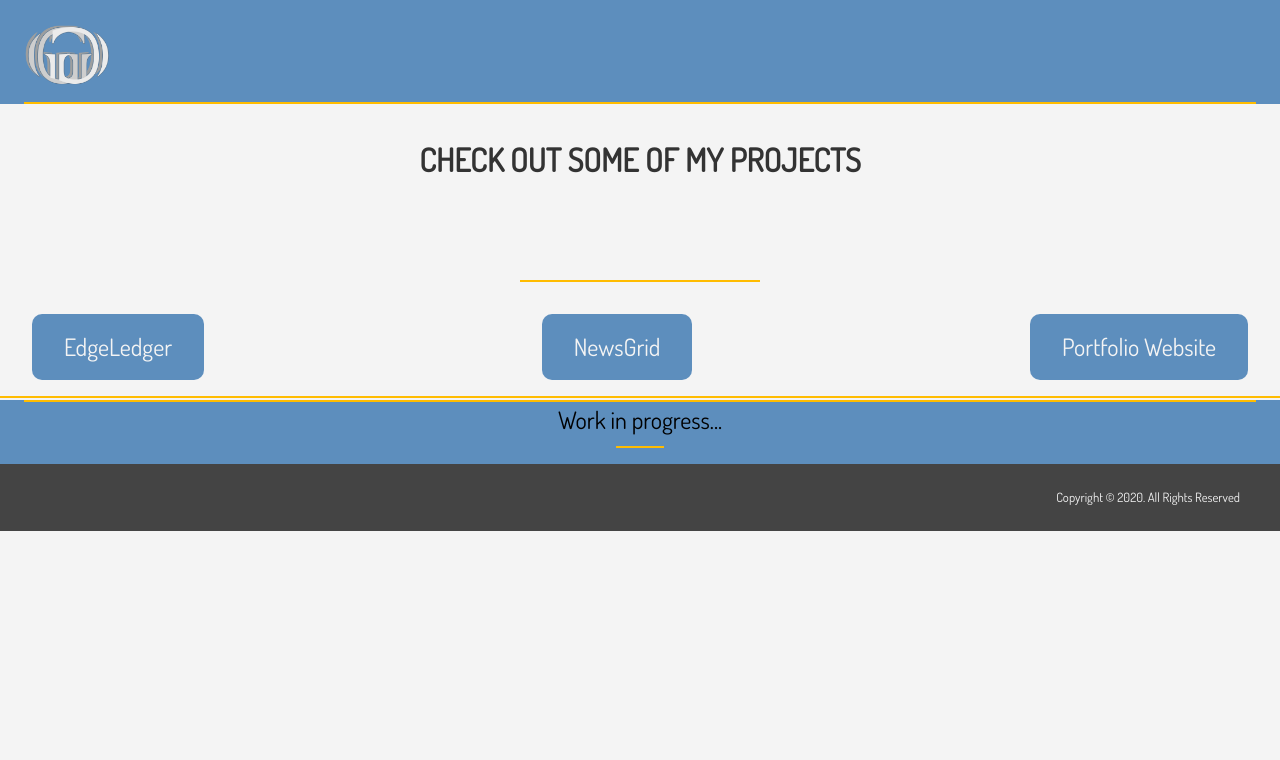
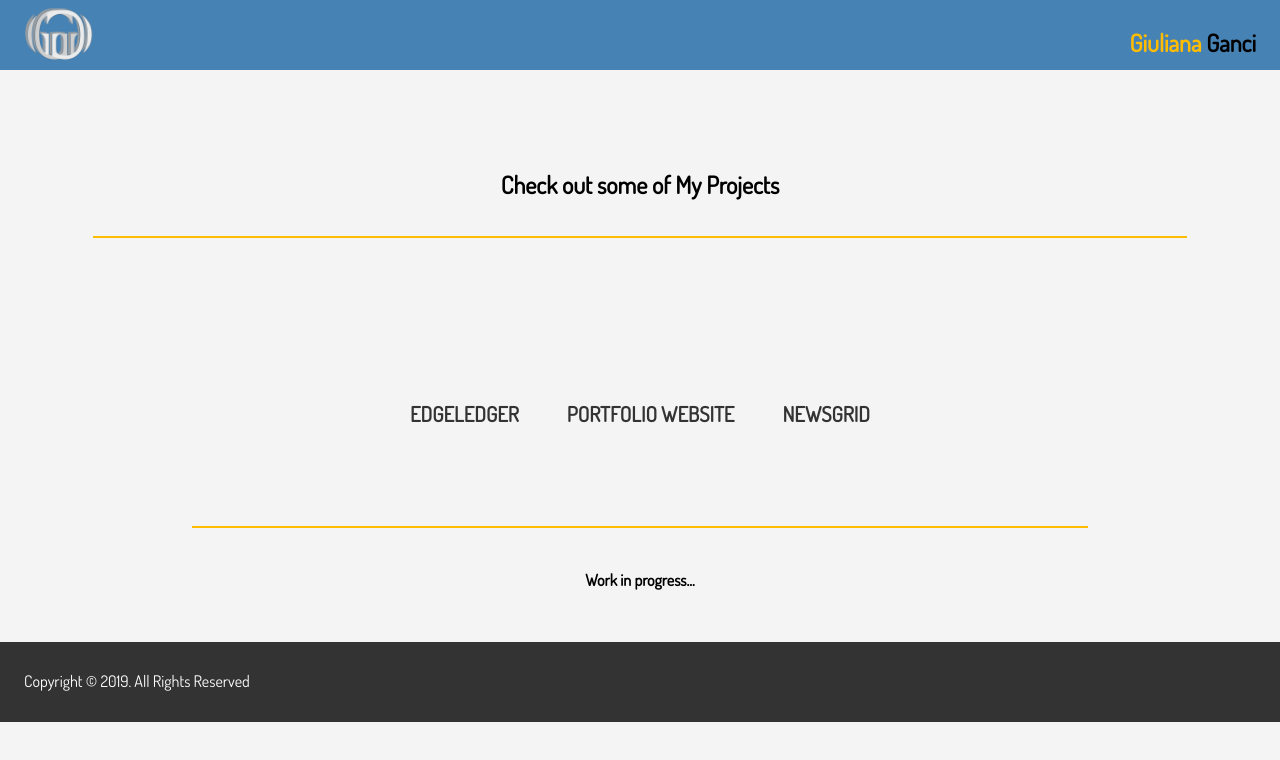
Before and after one commit to Ella83/ella83.github.io, a plain HTML site: page index.html in a window 1280 px wide. Drawn offline with Linux system fonts and the light colour scheme.

Commit message:
Home page new style

```diff
--- a/index.html
+++ b/index.html
@@ -3,13 +3,24 @@
   <head>
     <meta charset="UTF-8" />
     <meta name="viewport" content="width=device-width, initial-scale=1.0" />
+    <meta http-equiv="X-UA-Compatible" content="ie=edge" />
+    <link
+      rel="stylesheet"
+      href="https://use.fontawesome.com/releases/v5.7.2/css/all.css"
+      integrity="sha384-fnmOCqbTlWIlj8LyTjo7mOUStjsKC4pOpQbqyi7RrhN7udi9RwhKkMHpvLbHG9Sr"
+      crossorigin="anonymous"
+    />
     <link
       href="https://fonts.googleapis.com/css?family=Dosis"
       rel="stylesheet"
     />
-    <title>Document</title>
+
+    <link rel="shortcut icon" type="image/x-icon" href="favicon.ico">
+    <title>Giuliana Ganci | My Home Page</title>
   </head>
+
   <style>
+
   * {
       margin: 0;
       padding: 0;
@@ -17,168 +28,177 @@
     }
 
   body {
-      background-color: #f4f4f4;
-      line-height: 1.5;
     font-family: 'Dosis', sans-serif;
+    line-height: 1.6;
+    background: #f4f4f4;
   }
 
-		#header-home {
-			flex-direction: column;
-			align-items: center;
-			height: 50vh;
-			color: #fff;
-			margin: 0;
+  .text-center {
+    text-align: center;
   }
 
-		#header-content {
-			z-index: 1;
-			background-color: #f4f4f4;
-			flex-direction: column;
-			align-items: center;
-			margin: 0;
-			width: 100%;
+  .container {
+    max-width: 1280px;
+    padding: 0 1.5rem;
+    margin: auto;
+    overflow: hidden;
   }
 
 
-
-    .container {
-			background-color: rgba(29, 100, 167, 0.699);
-			padding-left: 1.5rem;
-			padding-right: 1.5rem;
-      margin: 0;
-			overflow: hidden;
-			width: 100vw;
+  /* Header */
+  #header-home {
+    background-color: steelblue;
   }
 
-    #main-nav {
-			max-width: 1280px;
-			flex-direction: column;
-    	align-items: center;
+  a {
+    font-weight: bold;
+    font-size: 1.3rem;
+    text-decoration: none;
+    color: #333; }
 
-			padding-top: 1rem;
-			margin: auto;
-			position: sticky;
-		}
+  ul {
+    list-style: none; }
 
-		img {
-			align-self: center;
-		}
+
 
   #logo {
-      width: 87px;
-      height: 80px;
+    width: 70px;
+    height: 70px;
     color: #fff;
     text-transform: uppercase;
   }
 
-		#upper {
-			align-items: center;
-			padding-top: rem;
-			padding-bottom: 3rem;
-			margin: 0;
+  #main-nav {
+    background-color: steelblue;
+  display: flex;
+  justify-content: space-between;
+  padding-top: 0;
   }
 
-    ul {
-      display: flex;
-      list-style: none;
-      justify-content: space-between;
-      padding-top: 1rem;
+  h2 {
+    margin-top: 1.5rem;
   }
 
-
-
-		li {
-			margin-bottom: 1rem;
+  span {
+    color: #ffbc00;
   }
 
-		li:nth-child(2) {
-			padding-right: 0;
+  /* Title */
+  #home-a {
+    max-width: 1280px;
+    padding: 2rem;
+    margin: auto;
+    overflow: hidden;
+    padding-top: 5rem;
+    background-color: #f4f4f4;
   }
 
-    a {
-			background-color: rgba(29, 100, 167, 0.699);
-			display: inline-block;
-			font-size: 1.5rem;
-      border-radius: 10px;
-			line-height: 2.5;
-			margin-right: 2rem;
-      margin-left: 2rem;
-			padding: 0.2rem 2rem;
-      color: #f4f4f4;
-			text-decoration: none;
-
+  #home-a .container {
+    padding-top: 1rem;
+    padding-bottom: 2rem;
   }
 
-    h1 {
-			text-align: center;
-			color: #333;
-      font-family: 'Dosis', sans-serif;
-      font-size: 2rem;
-      height: 8rem;
-			padding-top: 2rem;
-			padding-bottom: 0;
-			text-transform: uppercase;
-    }
-
-
-
-    a:hover {
-      cursor: pointer;
-      background-color: #ffbc00;
-      color: #333;
-		}
-
-		.section-title {
-			font-weight: bold;
-  		font-size: 1.5rem;
-  		display: block;
-  		padding-bottom: 0.5rem;
-  		text-align: center;
-  		font-weight: 100;
-
-		}
-
-		#image {
-			background: ;
-		}
-
-		.top-line {
+  .mid-line {
     height: 2px;
-  		width: 100%;
-  		background: #ffbc00;
-  		display: block;
-
-		}
-
-		.bottom-mid-line {
-			height: 2px;
-			width: 15rem;
-			background: #ffbc00;
-			display: block;
-			margin: 0 auto 1rem auto;
-
-		}
-
-		.bottom-line {
-  		height: 2px;
-  		width: 3rem;
+    width: 90%;
   	background: #ffbc00;
     display: block;
   	margin: 0 auto 1rem auto;
   }
 
-		.footer-content {
-			text-align: end;
-			padding-top: 0.5rem;
-			background-color: #444;
-			color: #f4f4f4;
+
+  /* Buttons */
+
+  .bottom-line {
+    height: 2px;
+    width: 70%;
+  	background: #ffbc00;
+    display: block;
+  	margin: 0 auto 1rem auto;
+  }
+
+  #home-b {
+    background-color: #f4f4f4;
+    height: 30vh;
+    max-width: 1280px;
+    padding: 5rem;
+    margin: auto;
+    overflow: hidden;
+    display: flex;
+    text-align: center;
+
+  }
+
+  .stats {
+    display: flex;
+    justify-content: space-between;
+    padding-top: 1rem;
+    margin: 0 auto;
+
+  }
+
+  .stats ul {
+    display: flex;
+
+  }
+
+  .stats li {
+    padding: 1rem 1.5rem;
+  }
+
+  .stats a {
+    text-decoration: none;
+    color: #333;
+    text-transform: uppercase;
+    border-bottom: 3px transparent solid;
     padding-bottom: 0.5rem;
   }
 
-		.footer-content p {
-			font-size: 0.8rem;
-			padding: 1rem;
+  .stats a:hover {
+    color: steelblue;
+    border-color: #ffbc00;
   }
+
+  /* Last */
+  #home-c {
+    max-width: 1280px;
+    padding-bottom: 3rem;
+    padding-top: 1.5rem;
+    margin: auto;
+    overflow: hidden;
+    background-color: #f4f4f4;
+  }
+
+
+
+  /* Footer */
+
+#main-footer {
+  background: #333;
+  color: #fff;
+  height: 5rem;
+}
+
+#main-footer .footer-content {
+  display: flex;
+  justify-content: space-between;
+  height: 5rem;
+  align-items: center;
+}
+
+
+
+/* #main-footer .footer-content .social .fab {
+  margin-right: 1rem;
+  border: 2px #fff solid;
+  border-radius: 50%;
+  height: 20px;
+  width: 20px;
+  line-height: 20px;
+  text-align: center;
+  padding: 0.5rem;
+} */
+
 
 
   </style>
@@ -188,42 +208,47 @@
     <header id="header-home">
       <div class="container">
         <nav id="main-nav">
-					<img src="gg2.png" alt="My Sites" id="logo" />
+          <img src="gg2.png" alt="My Sites" id="logo"/>
+					<h2><span>Giuliana</span> Ganci</h2>
+        </nav>
         <div class="top-line"></div>
-				</nav>
-			</div>
-
-				<section id="upper">
-					<h1>Check out some of <span>My Projects</span></h1>
-
-				</section>
-
         <div class="header-content">
-					<div class="bottom-mid-line"></div>
-          <ul>
-            <li><a href="../edgeledger/">EdgeLedger</a></li>
-            <li><a href="../NEWSGRID_WEBSITE/">NewsGrid</a></li>
-            <li><a href="../portfolio_website/">Portfolio Website</a></li>
-					</ul>
-					<div class="top-line"></div>
         </div>
       </div>
     </header>
 
-		<!-- Mid Section -->
-    <section id="other-info">
+    <!-- Title  -->
+    <section id="home-a" class="text-center py-2">
       <div class="container">
-				<div class="top-line"></div>
-        <h6 class="section-title">Work in progress...</h6>
+        <h1>Check out some of My Projects</h1>
+      </div>
+      <div class="mid-line"></div>
+    </section>
+
+    <!-- Buttons -->
+    <section id="home-b" class="container text-center py-2">
+      <div class="stats">
+        <ul>
+          <li><a href="../edgeledger/">EdgeLedger</a></li>
+          <li><a href="../portfolio_website/">Portfolio Website</a></li>
+          <li><a href="../NEWSGRID_WEBSITE/">NewsGrid</a></li>
+        </ul>
+      </div>
+    </section>
     <div class="bottom-line"></div>
-        <p class="lead">
+
+    <!-- Section: Process -->
+    <section id="home-c" class="text-center py-2">
+      <div class="container">
+        <h4 class="section-title">Work in progress...</h4>
       </div>
     </section>
 
     <!-- Footer -->
     <footer id="main-footer">
       <div class="footer-content container">
-        <p>Copyright &copy; 2020. All Rights Reserved</p>
+        <p>Copyright &copy; 2019. All Rights Reserved</p>
+        </div>
       </div>
     </footer>
   </body>
```
Also changed, not shown: index3.html (added, +245 -0 lines), NEWSGRID_WEBSITE.jpg (added), edgeledger.jpg (added), favicon.ico (added), logo per favicon.png (added), portfolio_website.jpg (added). Lines whose indentation alone changed are shown as unchanged.
